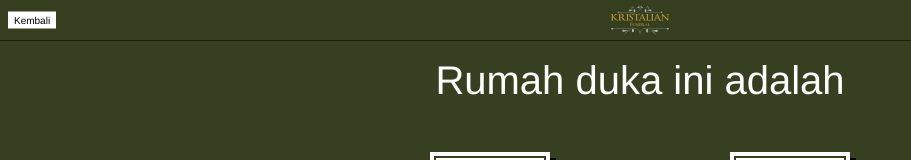
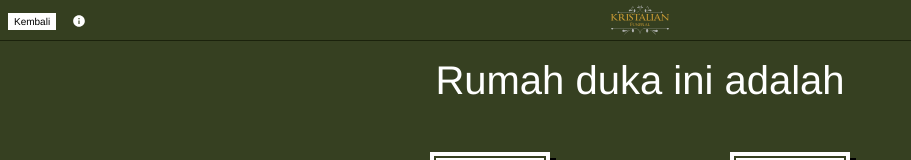
Before and after one commit to shiningflint/rsad_system, a Vue app in the folder web/: page /#/facility_select in a window 1280 px wide. Shown: the top 160 px of the page, without its empty margins (0-911 px from the left). Built offline with nearby package versions, Linux system fonts and the light colour scheme.

Commit message:
Add info page
Showing the current facility and git version tag

```diff
--- a/web/package.json
+++ b/web/package.json
@@ -5,7 +5,8 @@
   "scripts": {
     "serve": "vue-cli-service serve",
     "build": "vue-cli-service build",
-    "lint": "vue-cli-service lint"
+    "lint": "vue-cli-service lint",
+    "postbuild": "sed -i '' \"s/{git\\-hash}/$(git rev-parse --short HEAD)/g\" dist/index.html"
   },
   "dependencies": {
     "bootstrap": "^4.4.1",
--- a/web/public/index.html
+++ b/web/public/index.html
@@ -13,6 +13,7 @@
       <strong>We're sorry but <%= htmlWebpackPlugin.options.title %> doesn't work properly without JavaScript enabled. Please enable it to continue.</strong>
     </noscript>
     <div id="app"></div>
+    <script>window.version = '{git-hash}';</script>
     <!-- built files will be auto injected -->
   </body>
 </html>
--- a/web/src/components/AppHeader.vue
+++ b/web/src/components/AppHeader.vue
@@ -1,7 +1,14 @@
 <template>
   <header class="header">
     <div class="content">
-      <back-button class="header-back-button">Kembali</back-button>
+      <div class="left-panel">
+        <back-button class="item">Kembali</back-button>
+        <img
+          src="../assets/info.svg"
+          class="item info"
+          @click="onInfoClick"
+        />
+      </div>
       <img src="../assets/logo_kristalian.svg" class="logo" />
     </div>
   </header>
@@ -14,7 +21,13 @@ export default {
 
   components: {
     BackButton
-  }
+  },
+
+  methods: {
+    onInfoClick () {
+      this.$router.push({ name: this.$path.Info })
+    },
+  },
 }
 </script>
 
@@ -37,11 +50,21 @@ export default {
   z-index: 1;
 }
 
-.header-back-button {
+.left-panel {
   position: absolute;
   top: 50%;
   left: 8px;
   transform: translateY(-50%);
+
+  > .item {
+    margin-right: 16px;
+  }
+}
+
+.info {
+  width: 14px;
+  height: 14px;
+  cursor: pointer;
 }
 
 .logo {
--- a/web/src/routes/index.js
+++ b/web/src/routes/index.js
@@ -1,6 +1,7 @@
 import { PATH } from './path'
 // import Home from '../views/Home.vue'
 import FacilitySelect from '../views/FacilitySelect.vue'
+import Info from '../views/Info.vue'
 import Orders from '../views/Orders/index.vue'
 import OrdersShow from '../views/Orders/Show.vue'
 import Package from '../views/Package.vue'
@@ -25,6 +26,12 @@ export const routes = [
     redirect: {
       name: PATH.nonPackage.form.deathDetails,
     },
+  },
+  {
+    path: '/info',
+    component: Info,
+    name: PATH.Info,
+    meta: { showHeader: true },
   },
   {
     path: '/facility_select',
--- a/web/src/routes/path.js
+++ b/web/src/routes/path.js
@@ -1,6 +1,7 @@
 export const PATH = {
   home: 'HOME',
   FacilitySelect: 'FacilitySelect',
+  Info: 'Info',
   nonPackage: {
     form: {
       index: 'NonPackageForm',
--- /dev/null
+++ b/web/src/views/Info.vue
@@ -0,0 +1,34 @@
+<template>
+  <div>
+    <p>
+      <span class="mr-3">Fasilitas: {{ facilityTranslations[facility] }}</span>
+      <button type="button" @click="onChangeFacility">Ganti</button>
+    </p>
+    <p>Versi: {{ version }} </p>
+  </div>
+</template>
+
+<script>
+import { mapGetters } from 'vuex'
+
+export default {
+  name: 'Info',
+
+  computed: {
+    ...mapGetters({
+      facility: 'getFacility',
+      facilityTranslations: 'getFacilityTranslation',
+    }),
+    version () {
+      // refer to https://stackoverflow.com/questions/42155115/how-to-include-git-revision-into-angular-cli-application#answer-57533451
+      return window.version
+    },
+  },
+
+  methods: {
+    onChangeFacility () {
+      this.$router.push({ name: this.$path.FacilitySelect })
+    },
+  },
+}
+</script>
```
Also changed, not shown: web/src/assets/info.svg (added).
